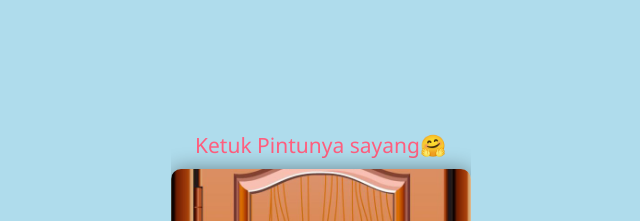
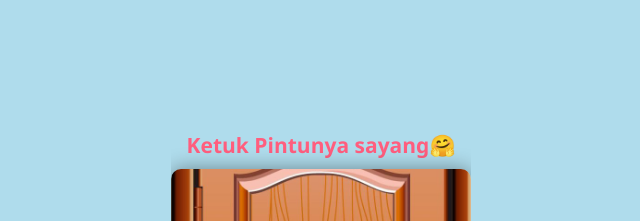
Before and after one commit to Dipsy-tools/Dipsy, a plain HTML site: page index.html in a window 1280 px wide. Shown: the top 221 px of the page, without its empty margins (319-959 px from the left). Drawn offline with Linux system fonts and the light colour scheme.

Commit message:
Update index.html

```diff
--- a/index.html
+++ b/index.html
@@ -20,7 +20,7 @@
 
     .hint-text {
       font-size: 20px;
-      font-weight: 'bold', cursive;
+      font-weight: bold;
       color: #ff5e7e;
       margin-bottom: 10px;
       animation: pulse 2s infinite;
@@ -119,6 +119,7 @@
       color: #a33;
       padding: 0 10px;
       min-height: 60px;
+      font-weight: bold;
     }
 
     .flower {
```
